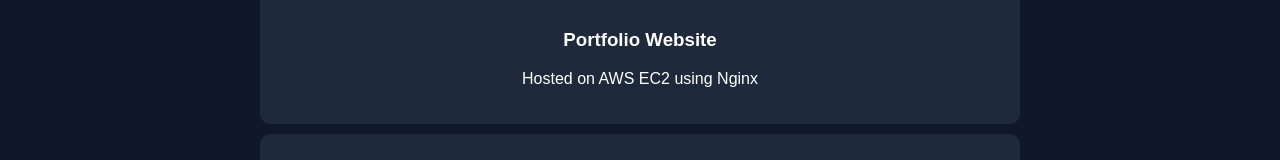
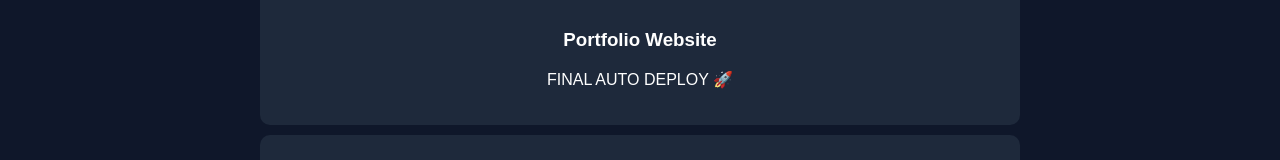
Before and after one commit to nailwalmayank3-droid/my-portfolio, a plain HTML site: page index.html in a window 1280 px wide. Shown: the part 867-1027 px from the top of the page. Drawn offline with Linux system fonts and the light colour scheme.

Commit message:
final test

```diff
--- a/index.html
+++ b/index.html
@@ -35,7 +35,7 @@
 
     <div class="card">
         <h3>Portfolio Website</h3>
-        <p>Hosted on AWS EC2 using Nginx</p>
+        <p>FINAL AUTO DEPLOY 🚀</p>
     </div>
 
     <div class="card">
```
